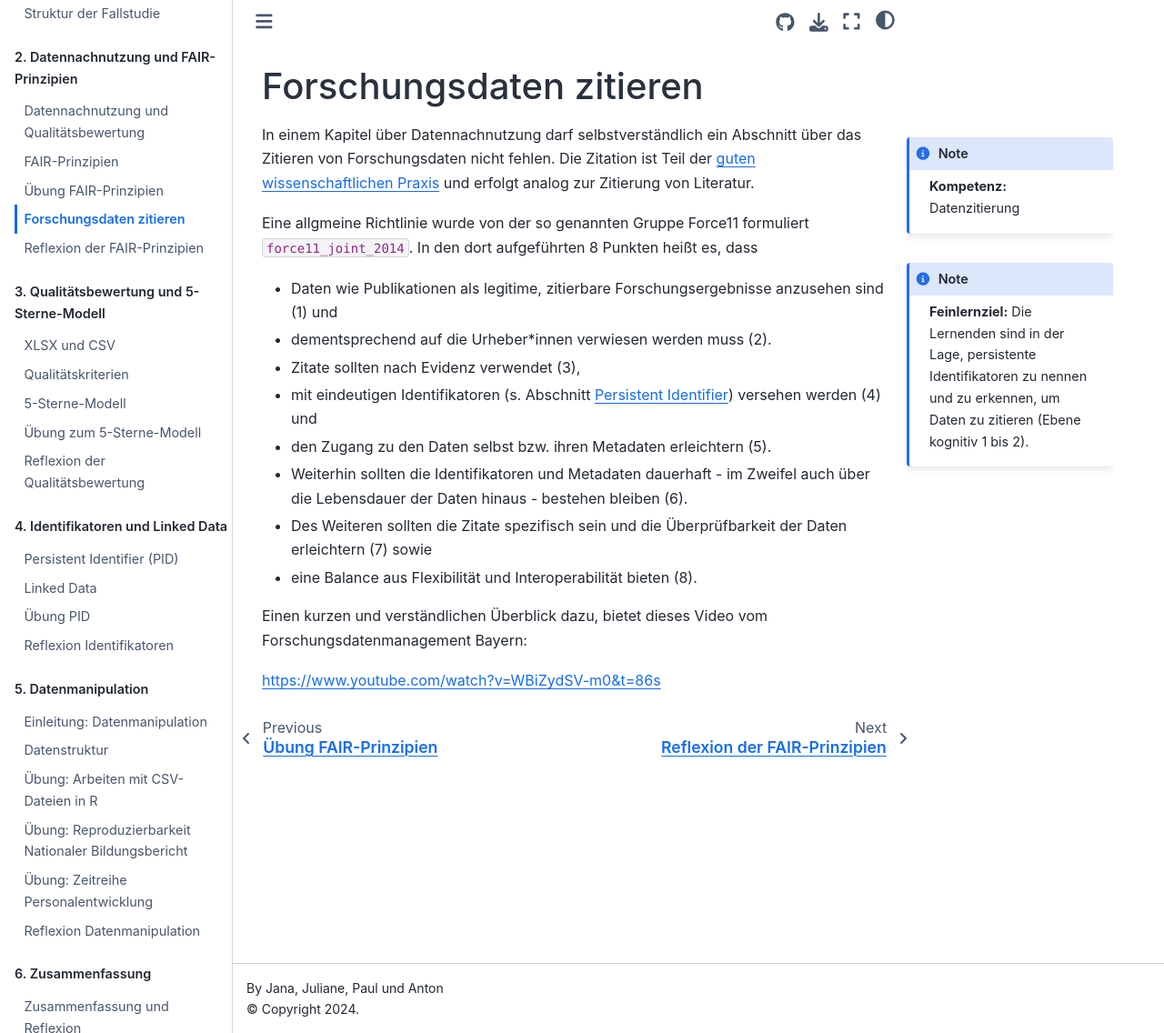
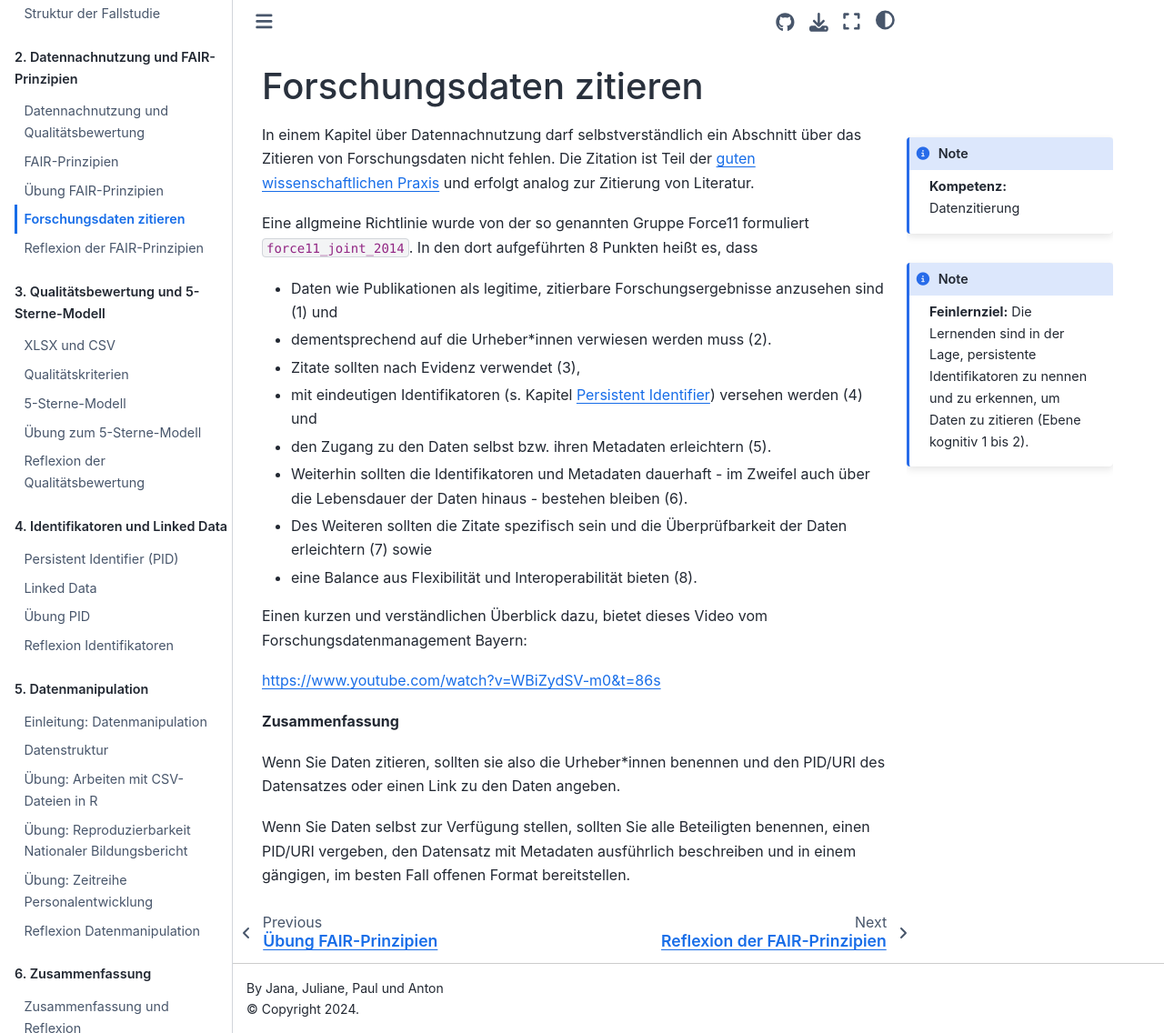
Before and after one commit to quadriga-dk/Tabelle-Fallstudie-1, a Jupyter Book: the page built from Markdown/08_Datenzitierung.md, in a window 1280 px wide and 1136 px high. Shown: the whole window at 91% size. Built offline with Jupyter Book 1.0.4 settings and Sphinx 7.4.7 and the Sphinx Book theme 1.1.4, drawn with Linux system fonts in a browser that asks for light colours; cross-references to code outside the pages are shown as plain code.

Commit message:
Update 08_Datenzitierung.md

```diff
--- a/Markdown/08_Datenzitierung.md
+++ b/Markdown/08_Datenzitierung.md
@@ -19,7 +19,7 @@ Eine allgmeine Richtlinie wurde von der so genannten Gruppe Force11 formuliert {
 - Daten wie Publikationen als legitime, zitierbare Forschungsergebnisse anzusehen sind (1) und
 - dementsprechend auf die Urheber*innen verwiesen werden muss (2).
 - Zitate sollten nach Evidenz verwendet (3),
-- mit eindeutigen Identifikatoren (s. Abschnitt [Persistent Identifier](PID)) versehen werden (4) und
+- mit eindeutigen Identifikatoren (s. Kapitel [Persistent Identifier](PID)) versehen werden (4) und
 - den Zugang zu den Daten selbst bzw. ihren Metadaten erleichtern (5).
 - Weiterhin sollten die Identifikatoren und Metadaten dauerhaft - im Zweifel auch über die Lebensdauer der Daten hinaus - bestehen bleiben (6).
 - Des Weiteren sollten die Zitate spezifisch sein und die Überprüfbarkeit der Daten erleichtern (7) sowie
@@ -28,3 +28,9 @@ Eine allgmeine Richtlinie wurde von der so genannten Gruppe Force11 formuliert {
 Einen kurzen und verständlichen Überblick dazu, bietet dieses Video vom Forschungsdatenmanagement Bayern:
 
 https://www.youtube.com/watch?v=WBiZydSV-m0&t=86s
+
+**Zusammenfassung**
+
+Wenn Sie Daten zitieren, sollten sie also die Urheber*innen benennen und den PID/URI des Datensatzes oder einen Link zu den Daten angeben.
+
+Wenn Sie Daten selbst zur Verfügung stellen, sollten Sie alle Beteiligten benennen, einen PID/URI vergeben, den Datensatz mit Metadaten ausführlich beschreiben und in einem gängigen, im besten Fall offenen Format bereitstellen.
```
